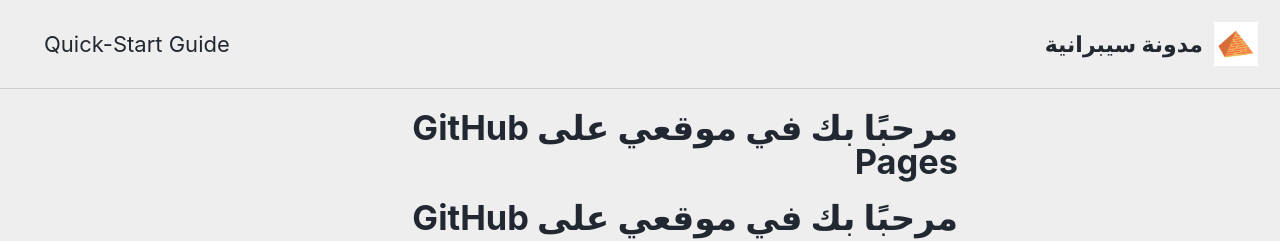
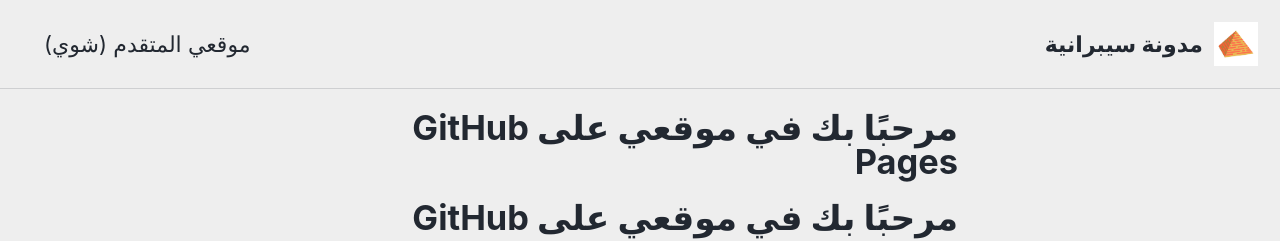
Before and after one commit to ahmdobeidat/ahmdob.github.io, a Jekyll site: the page built from index.md, in a window 1280 px wide. Shown: the top 241 px of the page. Built offline with Jekyll 4.4.1, drawn with Linux system fonts in a browser that asks for light colours; cached includes are drawn as plain includes; our own code applies the rules of GitHub Pages for plain Markdown files.

Commit message:
Update navigation.yml

```diff
--- a/_data/navigation.yml
+++ b/_data/navigation.yml
@@ -1,7 +1,7 @@
 # main links
 main:
-  - title: "Quick-Start Guide"
-    url: https://mmistakes.github.io/minimal-mistakes/docs/quick-start-guide/
+  - title: "موقعي المتقدم (شوي)"
+    url: https://l0mb4rd.gitbook.io/
   # - title: "About"
   #   url: https://mmistakes.github.io/minimal-mistakes/about/
   # - title: "Sample Posts"
```
